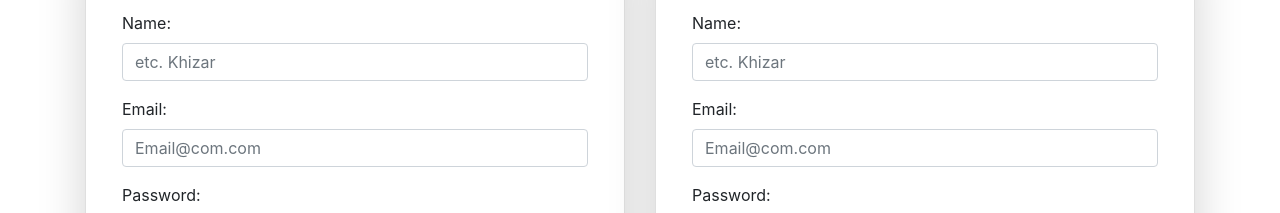
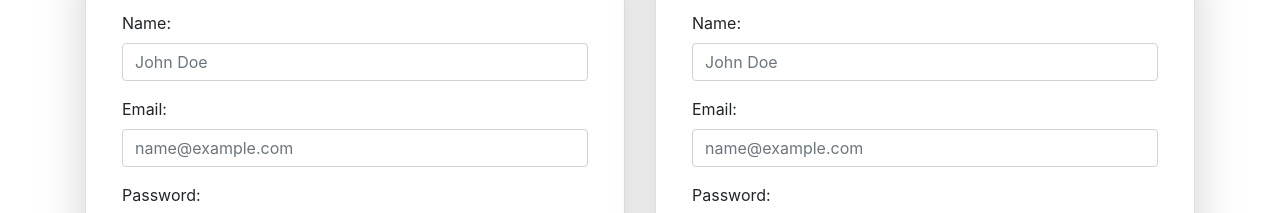
Before and after one commit to hashirshoaeb/FYP-Manager, a React (Create React App) app: page / in a window 1280 px wide. Shown: the part 3127-3340 px from the top of the page. Built offline with nearby package versions, Linux system fonts and the light colour scheme.

Commit message:
rename Signup

```diff
--- a/src/App.js
+++ b/src/App.js
@@ -1,6 +1,6 @@
 import React from "react";
 import "./App.css";
-import Signin from "./components/signin";
+import Signin from "./components/Signin";
 import "bootstrap/dist/css/bootstrap.css";
 // import Login from "./components/Login";
 import MainBody from "./components/MainBody";
--- a/src/components/signin.jsx
+++ b/src/components/signin.jsx
@@ -23,7 +23,7 @@ class Signin extends Component {
                     <input
                       type="text"
                       className="form-control "
-                      placeholder="etc. Khizar"
+                      placeholder="John Doe"
                     ></input>
                   </div>
                   <div className="form-group">
@@ -31,7 +31,7 @@ class Signin extends Component {
                     <input
                       type="email"
                       className="form-control "
-                      placeholder="Email@com.com"
+                      placeholder="name@example.com"
                     ></input>
                   </div>
                   <div className="form-group">
@@ -59,7 +59,7 @@ class Signin extends Component {
                     <input
                       type="text"
                       className="form-control "
-                      placeholder="etc. Khizar"
+                      placeholder="John Doe"
                     ></input>
                   </div>
                   <div className="form-group">
@@ -67,7 +67,7 @@ class Signin extends Component {
                     <input
                       type="email"
                       className="form-control "
-                      placeholder="Email@com.com"
+                      placeholder="name@example.com"
                     ></input>
                   </div>
                   <div className="form-group">
```
